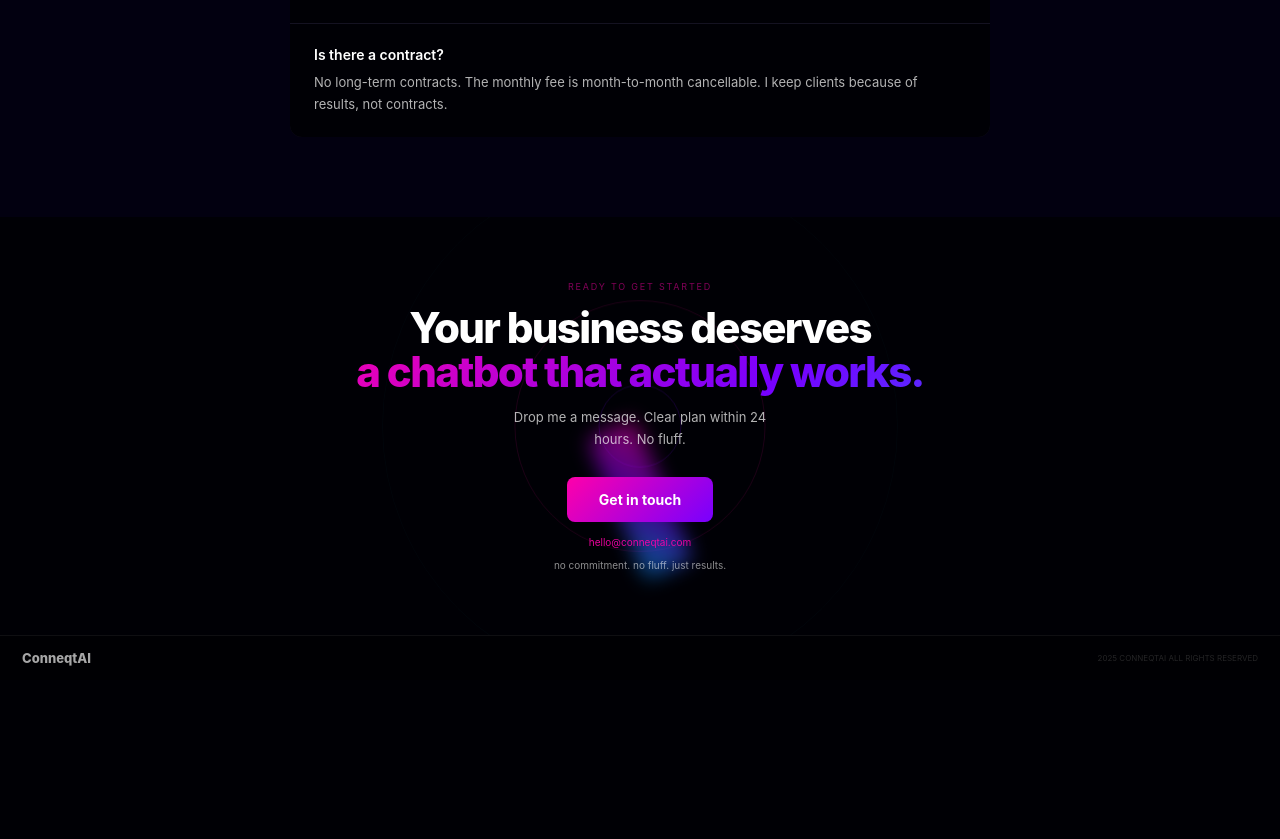
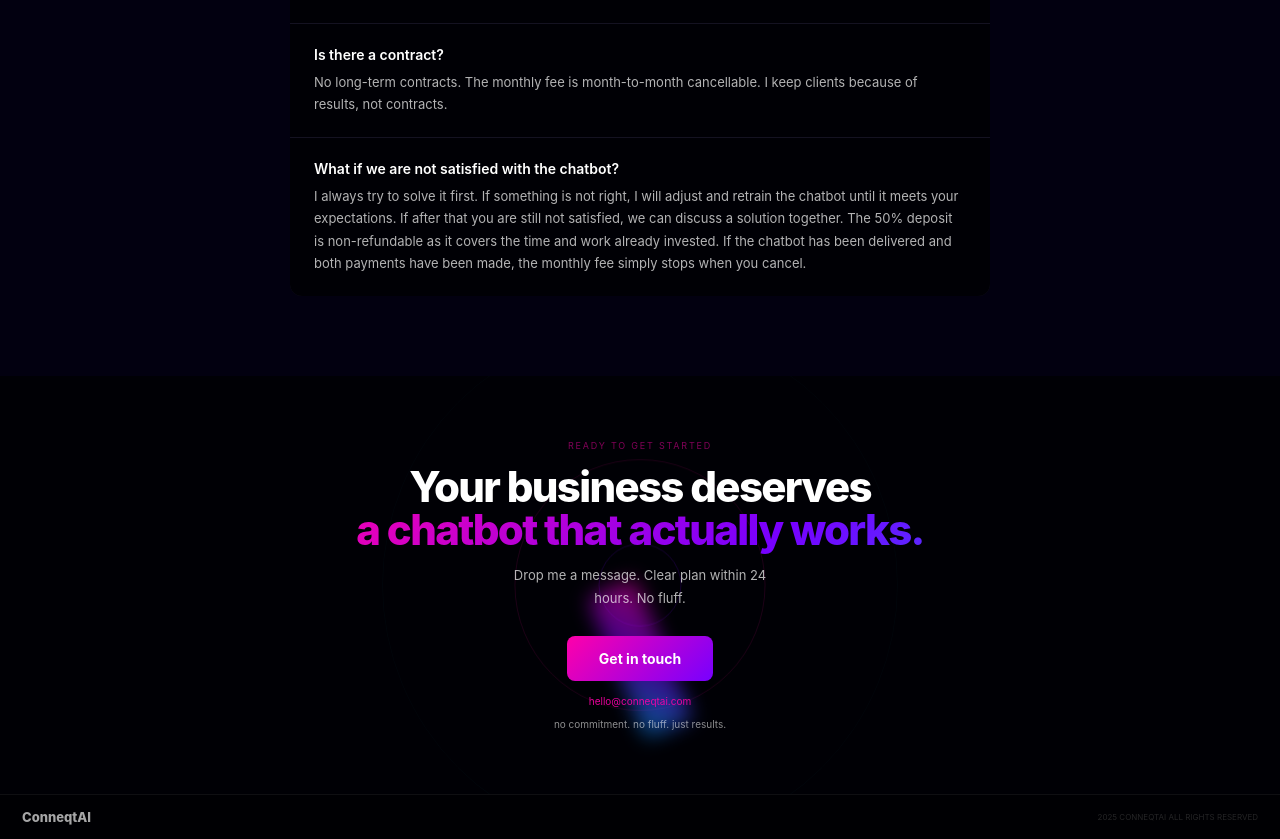
Before and after one commit to wesroord/conneqtai-website, a Next.js app: page / in a window 1280 px wide. Shown: the part 4220-5059 px from the top of the page. Before the commit the page ends 4900 px from the top, so only its background shows below. Built offline with nearby package versions, Linux system fonts and the light colour scheme.

Commit message:
feat: FAQ uitgebreid met ontevredenheid scenario op .com en .nl

```diff
--- a/components/sections/PricingFAQ.tsx
+++ b/components/sections/PricingFAQ.tsx
@@ -6,7 +6,7 @@ const F=[
   {q:"Are the prices fixed?",a:"The prices shown are starting prices. The final price depends on the size and complexity of the project. I always provide a clear quote before we start, so there are no surprises."},
   {q:"Can I upgrade my package later?",a:"Absolutely. Most clients start with Starter and upgrade to Growth or Pro once they see the results. The transition is seamless."},
   {q:"What tools does it work with?",a:"I integrate with HubSpot, Salesforce, Monday, Slack, WhatsApp, email platforms and hundreds of other tools. WhatsApp and CRM are included from the Pro package."},
-  {q:"Is there a contract?",a:"No long-term contracts. The monthly fee is month-to-month cancellable. I keep clients because of results, not contracts."},
+  {q:"Is there a contract?",a:"No long-term contracts. The monthly fee is month-to-month cancellable. I keep clients because of results, not contracts."},{q:"What if we are not satisfied with the chatbot?",a:"I always try to solve it first. If something is not right, I will adjust and retrain the chatbot until it meets your expectations. If after that you are still not satisfied, we can discuss a solution together. The 50% deposit is non-refundable as it covers the time and work already invested. If the chatbot has been delivered and both payments have been made, the monthly fee simply stops when you cancel."},
 ];
 export default function PricingFAQ(){
   return(
--- a/components/sections/nl/PricingFAQNL.tsx
+++ b/components/sections/nl/PricingFAQNL.tsx
@@ -6,7 +6,7 @@ const F=[
   {q:"Zijn de prijzen vast?",a:"De getoonde prijzen zijn vanaf-prijzen. De definitieve prijs hangt af van de omvang en complexiteit van het project. Je krijgt altijd een duidelijke offerte voordat we starten, zodat er geen verrassingen zijn."},
   {q:"Kan ik later upgraden naar een groter pakket?",a:"Absoluut. De meeste klanten starten met Starter en upgraden naar Growth of Pro zodra ze de resultaten zien. De overstap verloopt naadloos."},
   {q:"Met welke tools werkt het?",a:"Ik integreer met HubSpot, Salesforce, Monday, Slack, WhatsApp, e-mailplatforms en honderden andere tools. WhatsApp en CRM zijn inbegrepen vanaf het Pro pakket."},
-  {q:"Zit ik vast aan een contract?",a:"Geen langlopende contracten. De maandelijkse fee is maand-tot-maand opzegbaar. Ik behoud klanten op basis van resultaten, niet contracten."},
+  {q:"Zit ik vast aan een contract?",a:"Geen langlopende contracten. De maandelijkse fee is maand-tot-maand opzegbaar. Ik behoud klanten op basis van resultaten, niet contracten."},{q:"Wat als we niet tevreden zijn met de chatbot?",a:"Ik probeer het altijd eerst op te lossen. Als er iets niet goed is, pas ik de chatbot aan en train ik hem opnieuw totdat hij aan de verwachtingen voldoet. Als je daarna nog steeds niet tevreden bent, bespreken we samen een oplossing. De 50% aanbetaling is niet restitueerbaar omdat die de al gemaakte uren en het werk dekt. Als de chatbot is opgeleverd en beide betalingen zijn gedaan, stopt de maandelijkse fee gewoon bij opzegging."},
 ];
 export default function PricingFAQNL(){
   return(
```
